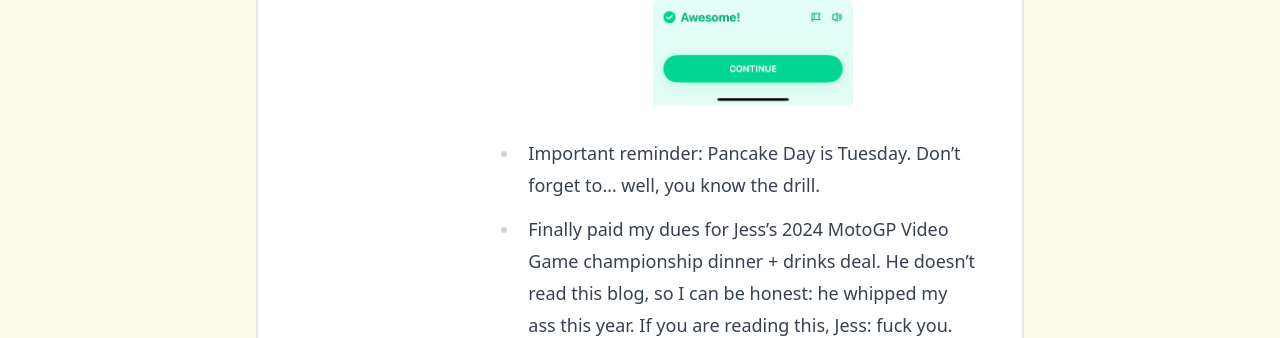
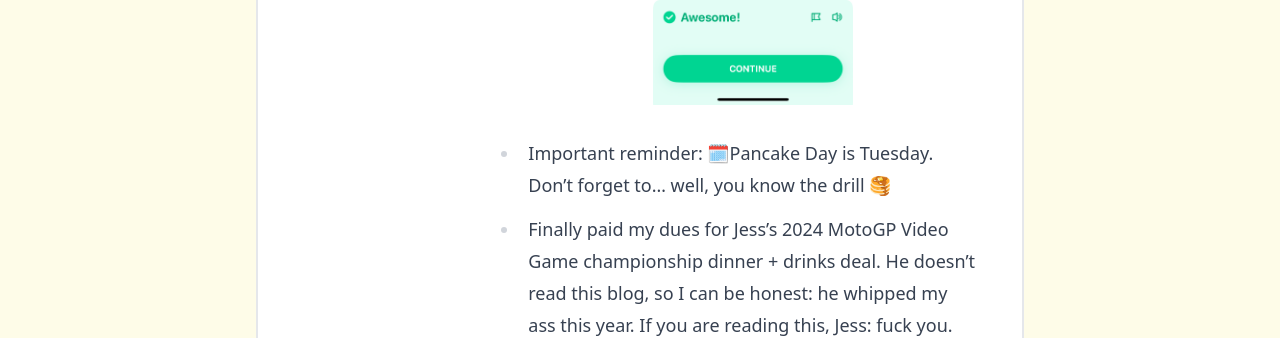
Before and after one commit to leeourand/leeourand.github.com, a Jekyll site: the page built from _posts/2025-02-23-extremely-clean.md, in a window 1280 px wide. Shown: the part 1633-1971 px from the top of the page. Built offline with Jekyll 4.4.1, drawn with Linux system fonts in a browser that asks for light colours; nearby versions of some CDN libraries.

Commit message:
Emojification

```diff
--- a/_posts/2025-02-23-extremely-clean.md
+++ b/_posts/2025-02-23-extremely-clean.md
@@ -28,7 +28,7 @@ subtitle:
   Very handy!
 - My relationship with the HelloChinese app has reached the state where it's comfortable straight lying to me:
   <img class="mx-auto" src="/assets/images/articles/hello-chinese-clean-new-york.png" width=200 />
-- Important reminder: Pancake Day is Tuesday. Don't forget to... well, you know the drill.
+- Important reminder: 🗓️Pancake Day is Tuesday. Don't forget to... well, you know the drill 🥞
 - Finally paid my dues for Jess's 2024 MotoGP Video Game championship dinner +
   drinks deal. He doesn't read this blog, so I can be honest: he whipped my ass
   this year. If you are reading this, Jess: fuck you.
```
